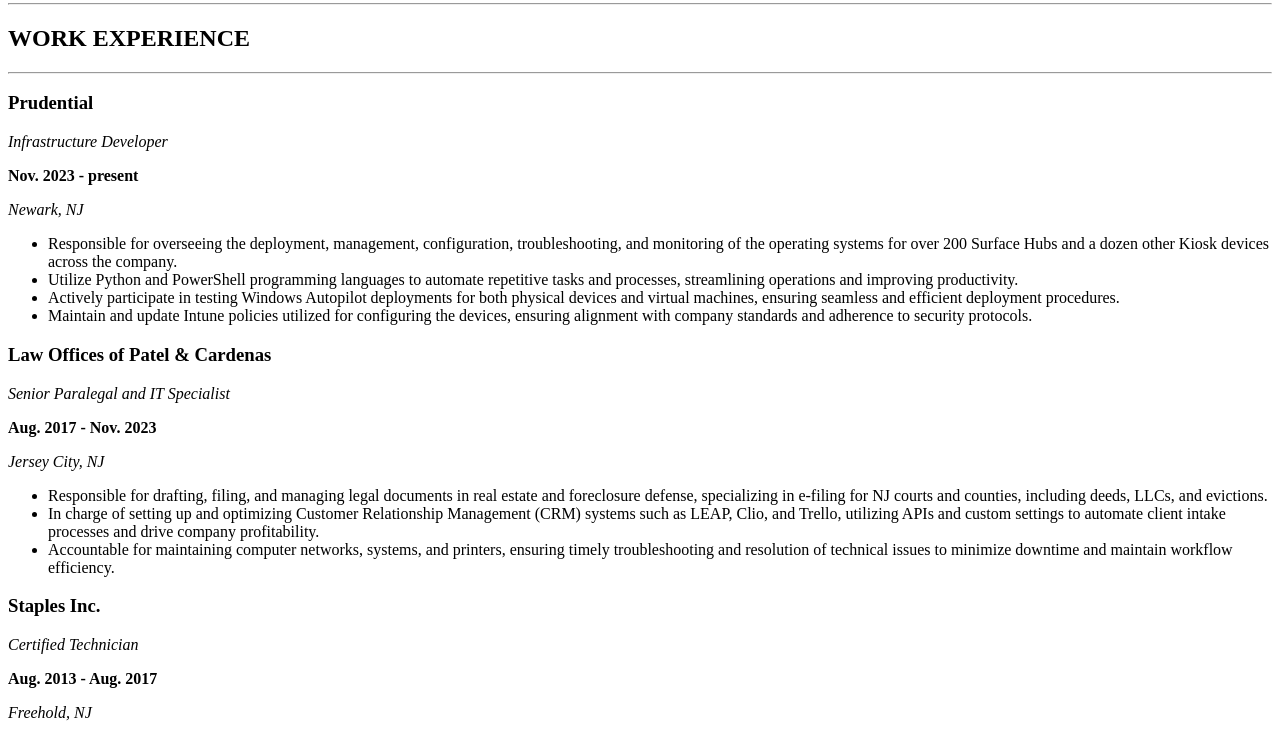
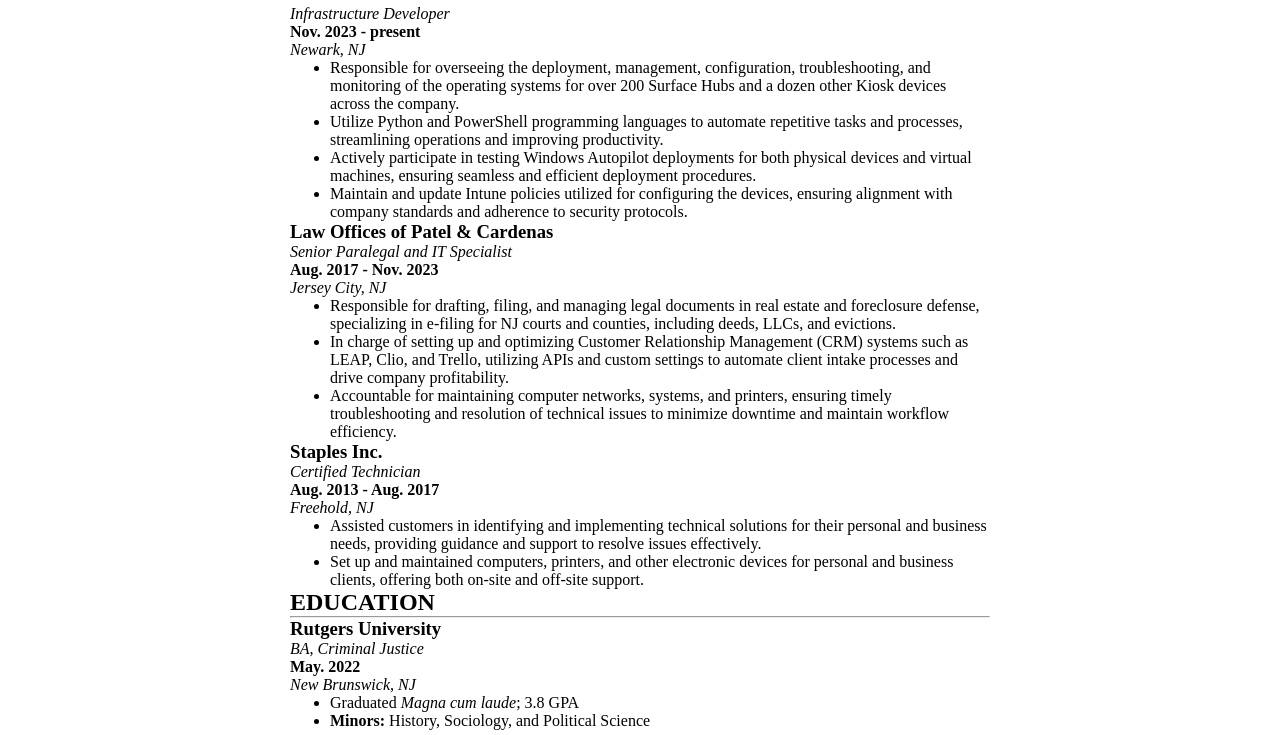
Before and after one commit to DominicanCodes/cloud-resume-challenge, a plain HTML site: page index.html in a window 1280 px wide. Shown: the part 103-838 px from the top of the page. Drawn offline with Linux system fonts and the light colour scheme.

Commit message:
add style sheet, center content

```diff
--- a/index.html
+++ b/index.html
@@ -4,6 +4,7 @@
     <meta charset="UTF-8">
     <meta name="viewport" content="width=device-width, initial-scale=1.0">
     <title>Andres Cardenas Resume</title>
+    <link rel="stylesheet" type="text/css" href="style.css">
 </head>
 <body>
     <h1 id="title">Andres Cardenas</h1>
--- /dev/null
+++ b/style.css
@@ -0,0 +1,4 @@
+*{
+    max-width: 700px;
+    margin: auto;
+}
```
